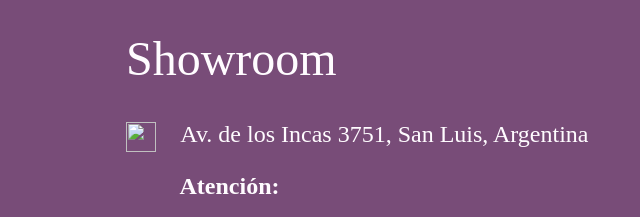
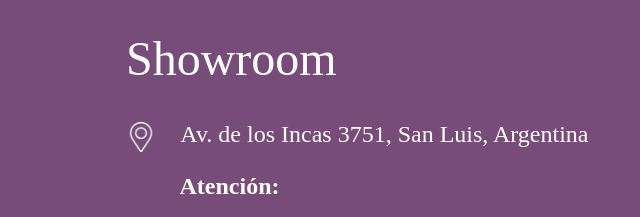
Before and after one commit to fmrg03/LasToconas, a plain HTML site: page index.html in a window 1280 px wide. Shown: the part 5480-5697 px from the top of the page, 0-640 px from the left. Drawn offline with nearby package versions, Linux system fonts and the light colour scheme; files whose address does not match are found by name.

Commit message:
arregloimagenes4

```diff
--- a/index.html
+++ b/index.html
@@ -328,7 +328,7 @@
           <h1>Showroom</h1>
           <div class="row col-sm-12">
             <p>
-              <img width="30" height="30" src=".images/ubicacion.png" />
+              <img width="30" height="30" src="./images/ubicacion.png"/>
               Av. de los Incas 3751, San Luis, Argentina
             </p>
             <div class="atencion">
```
